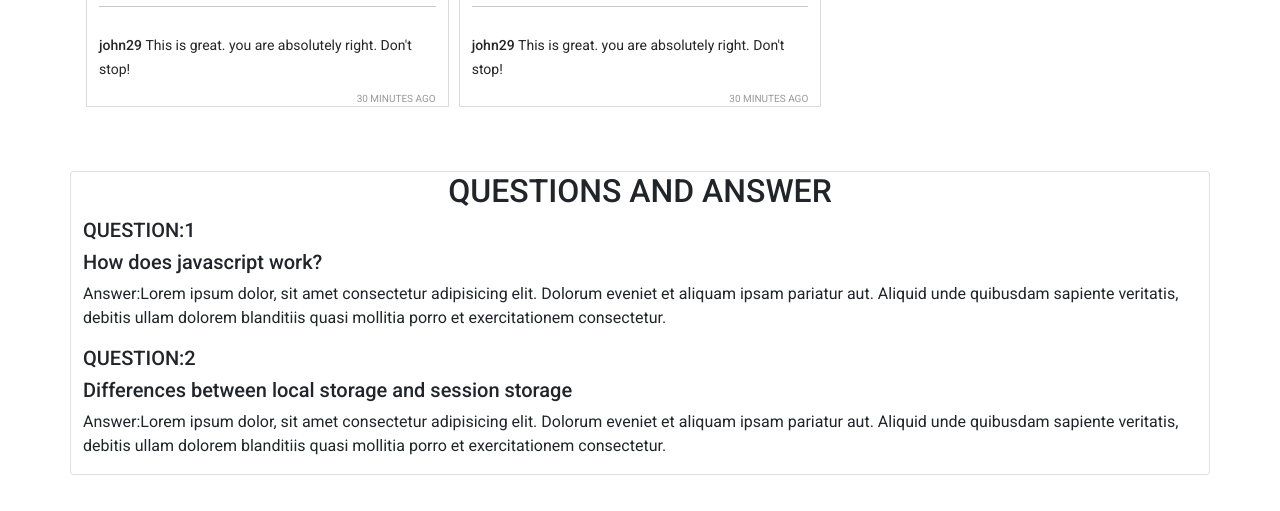
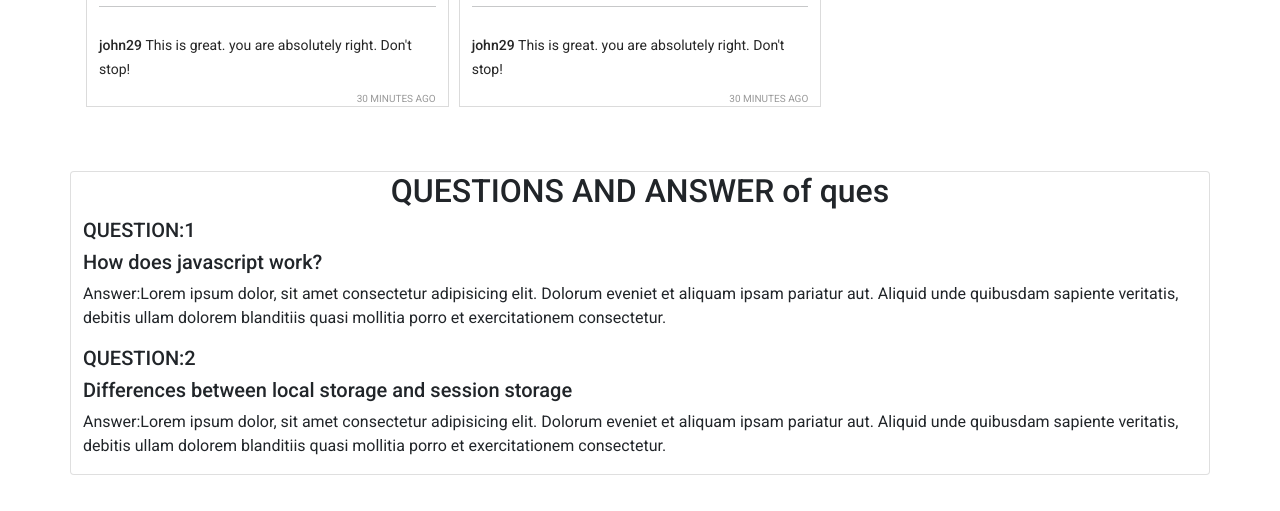
Before and after one commit to MD-ARIF-UDDIN/insta-shohor, a plain HTML site: page index.html in a window 1280 px wide. Shown: the part 1425-1936 px from the top of the page. Drawn offline with nearby package versions, Linux system fonts and the light colour scheme.

Commit message:
added more

```diff
--- a/index.html
+++ b/index.html
@@ -89,7 +89,7 @@
       </div>
     </main>
     <section class="container mt-5 mb-5 card">
-      <h2 class="text-center">QUESTIONS AND ANSWER</h2>
+      <h2 class="text-center">QUESTIONS AND ANSWER of ques</h2>
       <h5>QUESTION:1</h5>
       <h5>How does javascript work?</h5>
       <p>
```
